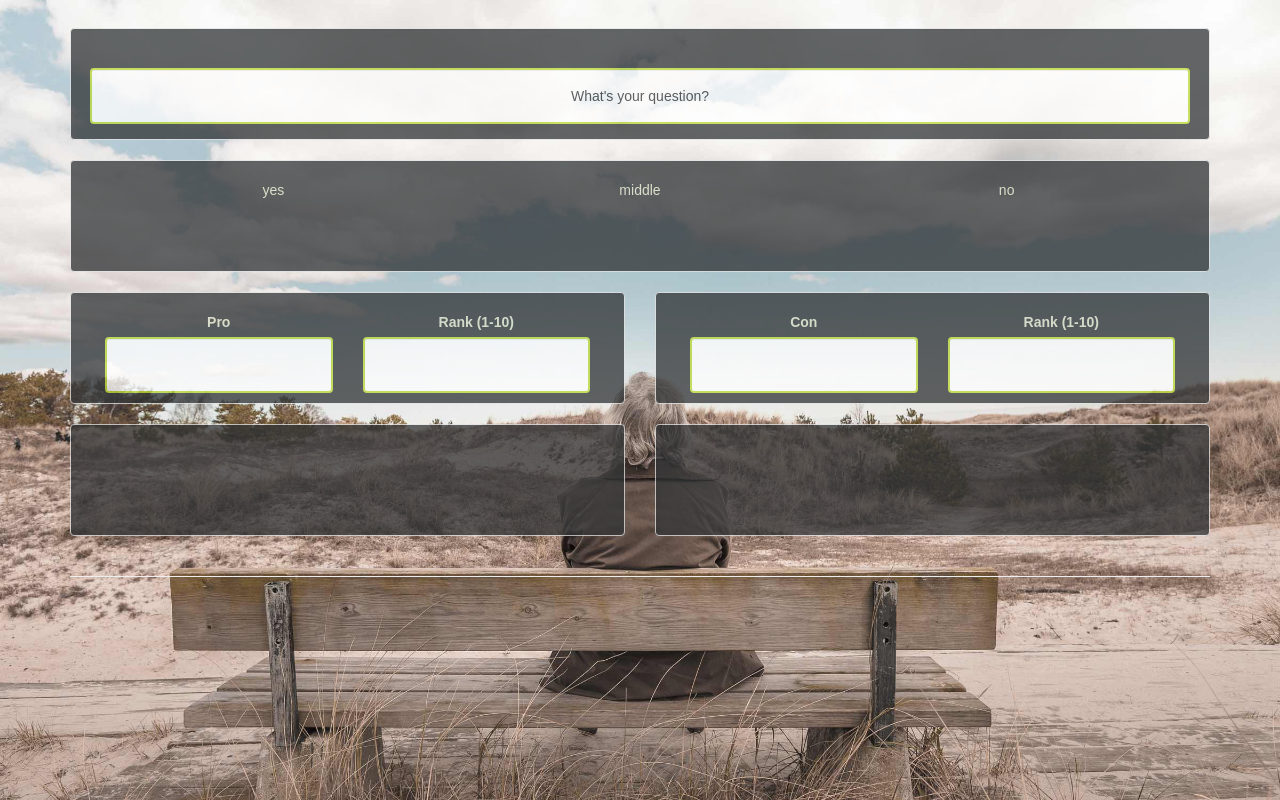
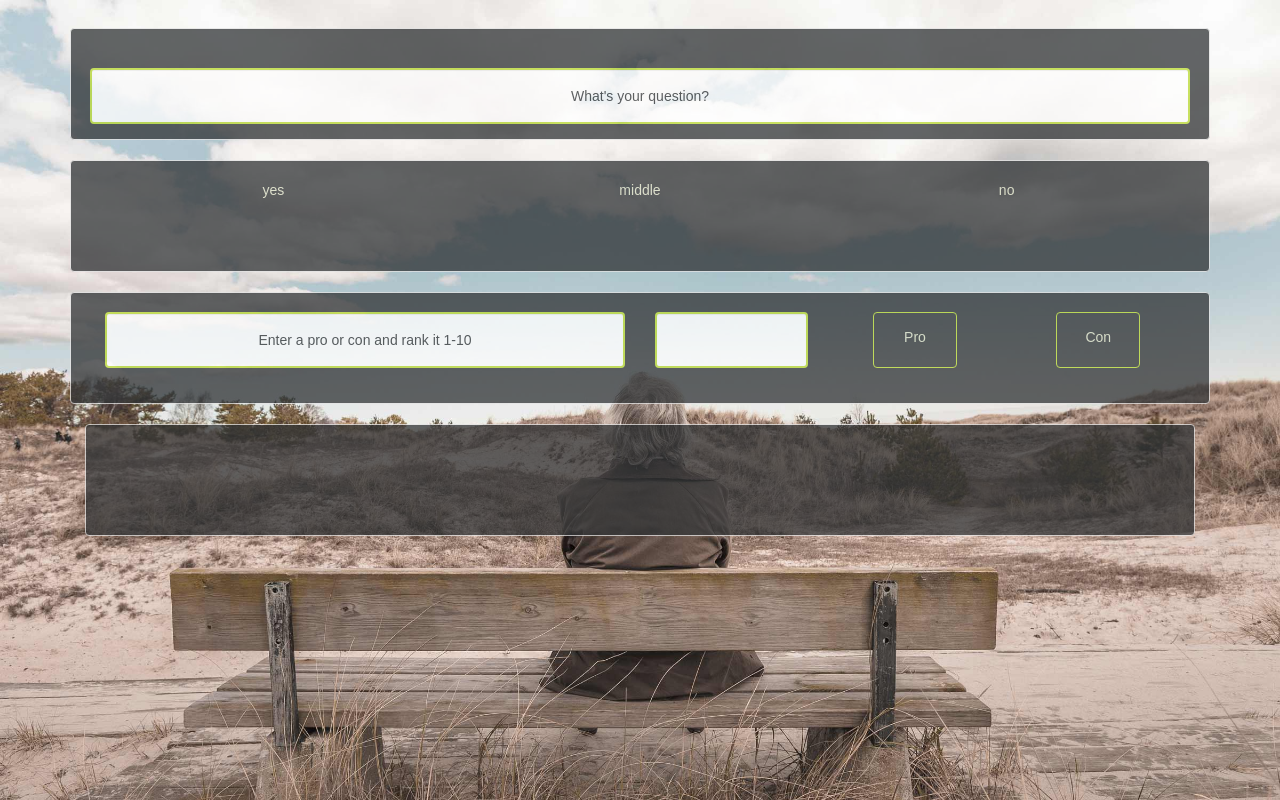
Before and after one commit to chadgmoore/decision-maker, a plain HTML site: page dm.html in a window 1280 px wide. Drawn offline with nearby package versions, Linux system fonts and the light colour scheme.

Commit message:
adjusted buttons and form entry

```diff
--- a/cover.css
+++ b/cover.css
@@ -21,7 +21,9 @@ a:hover {
   text-shadow: none; /* Prevent inheritence from `body` */
   background-color: #303335;
   border: 1px solid #B9DA30;
-  padding-top: 2em;
+  padding-top: 0em;
+  height: 4em;
+  width: 6em;
 }
 
 .btn-default:hover{
@@ -105,6 +107,7 @@ li{
   color: #B0B3B5;
   padding-bottom: 2em;
 }
+
 
 /* Padding for spacing */
 .inner {
@@ -249,5 +252,8 @@ li{
   }
   .col-md-3 {
     width: 50%;
+    margin: 0;
+    padding: 0;
   }
+
 }
--- a/dm.html
+++ b/dm.html
@@ -82,68 +82,44 @@
           </div>
       </div>  -->
   	<div class="row">
-        <div class="col-md-6">
+        <div class="col-md-12">
           <div class="well">
-            <div class="col-md-3">
+            <div class="col-md-6">
               <form>
                 <div>
-                  <label>Pro</label>
-                  <input type="text" class="form-control" id="pro">
+                  <input type="text" class="form-control" id="pro" value="Enter a pro or con and rank it 1-10">
                 </div>
               </form>
             </div>
 
-            <div class="col-md-3">
+            <div class="col-md-2">
               <div class="form-group">
-                <label>Rank (1-10)</label>
                 <input type="number" class="form-control" id="rank" min=1 max=10>
               </div>
+            </div>
+
+            <div class="col-md-2">
+              <button type="submit" class="btn btn-default">Pro</button>
+            </div>
+
+            <div class="col-md-2">
+              <button type="submit" class="btn btn-default">Con</button>
+            </div>
             </div>
               <!-- <button type="submit" class="btn btn-default">Submit</button> -->
           </div>
         </div>
 
-        <div class="col-md-6">
+
+
+        <div class="col-md-12">
           <div class="well">
-            <div class="col-md-3">
-              <form>
-                <div>
-                  <label>Con</label>
-                  <input type="text" class="form-control" id="con">
-                </div>
-              </form>
-            </div>
-
-            <div class="col-md-3">
-              <div class="form-group">
-                <label for="pwd">Rank (1-10)</label>
-                <input type="number" class="form-control" id="rank"  min=1 max=10>
-              </div>
-            </div>
-              <!-- <button type="submit" class="btn btn-default">Submit</button> -->
-          </div>
-        </div>
-
-        <div class="col-md-6">
-          <div class="well">
-            <div class="proList">
+            <div class="list">
               <ul>
                 <li></li>
               </ul>
             </div>
           </div>
-        </div>
-
-
-        <div class="col-md-6">
-          <div class="well">
-            <div class="conList">
-              <ul>
-                <li></li>
-              </ul>
-            </div>
-          </div>
-        </div>
         </div>
     <hr>
 <!-- /CONTENT ============-->
```
